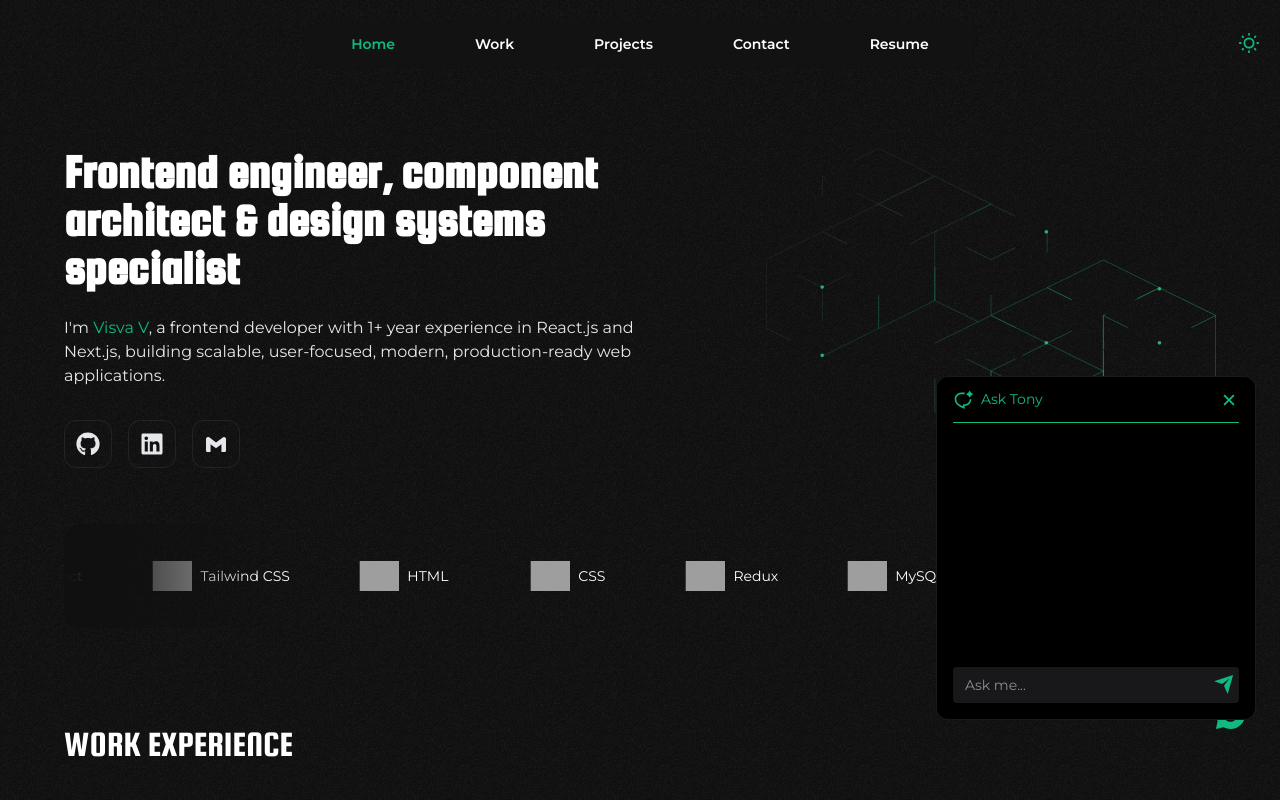
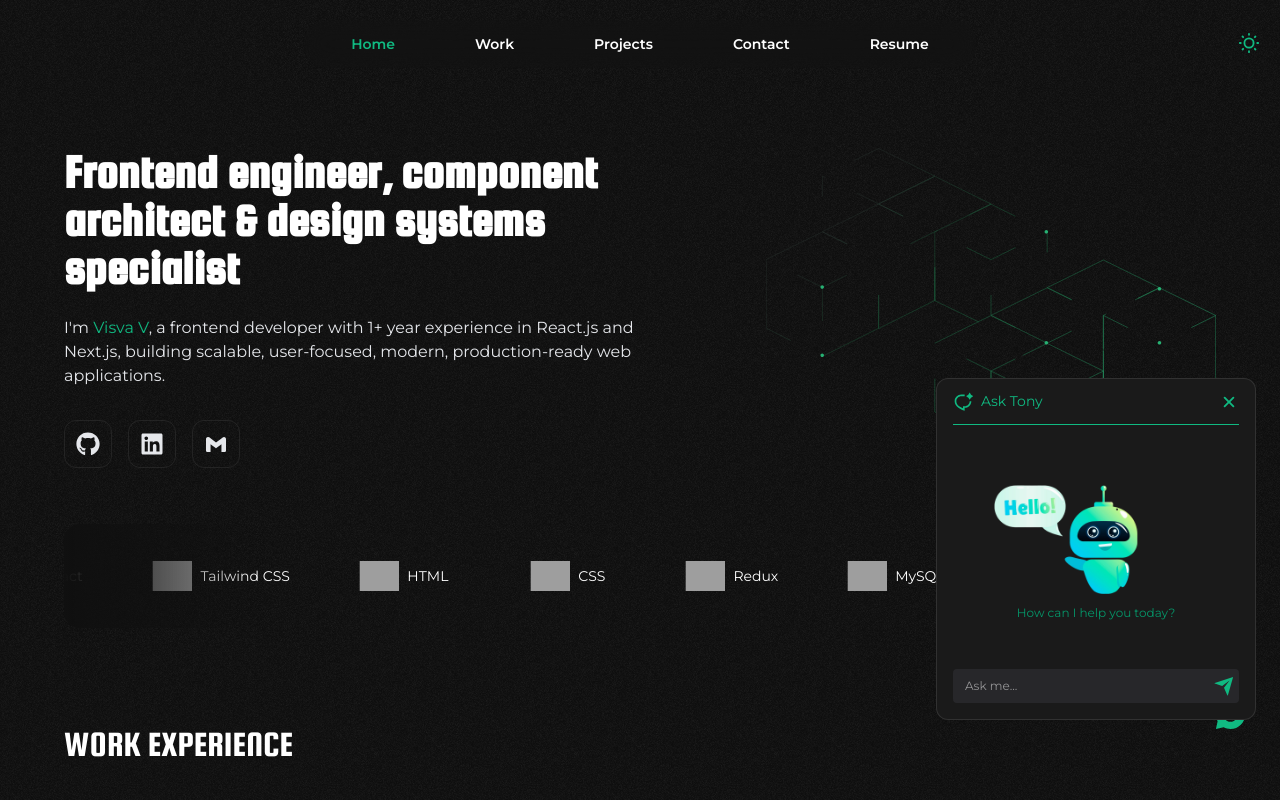
Before and after one commit to code-with-genx-dev/personal-portfolio, a Next.js app: page / in a window 1280 px wide. Both pictures are taken after a click on the button 1230 px from the left and 714 px from the top of the page. Shown: the top 800 px of the page. Built offline with nearby package versions, Linux system fonts and the light colour scheme; grey boxes are pictures that could not be loaded.

Commit message:
minor commit

```diff
--- a/src/app/globals.css
+++ b/src/app/globals.css
@@ -21,7 +21,7 @@
   --bg-secondary-blur: rgba(16, 16, 16, 0.95);
 
   /* Job section */
-  --job-bg: rgba(39, 39, 43, 0.4);
+  --job-bg: rgba(68, 68, 68, 0.4);
   --job-border: rgba(48, 48, 48, 0.6);
   --job-text-muted: #9ca3af;
 
@@ -42,7 +42,7 @@
 
   /* Expirence card BG*/
 
-  --exp-care-bg: #1c1f26;
+  --exp-care-bg: #1f1f1f;
 }
 
 /* Light Theme */
@@ -62,7 +62,7 @@
   --bg-secondary-blur: rgba(246, 246, 246, 0.95);
 
   /* Job section */
-  --job-bg: rgba(244, 244, 245, 0.4);
+  --job-bg: rgba(182, 182, 182, 0.4);
   --job-border: rgba(133, 137, 147, 0.6);
   --job-text-muted: #6b7280;
 
@@ -82,7 +82,7 @@
   --btn-outline-hover-border: #969697;
 
   /* Expirence card BG*/
-  --exp-care-bg: #f5f5f5;
+  --exp-care-bg: #d5d5d5;
 }
 
 @theme inline {
@@ -207,13 +207,9 @@ body::-webkit-scrollbar {
 }
 
 .fade-left {
-  background: linear-gradient(to right,
-      var(--bg-primary) 0%,
-      transparent 100%);
+  background: linear-gradient(to right, var(--bg-primary) 0%, transparent 100%);
 }
 
 .fade-right {
-  background: linear-gradient(to left,
-      var(--bg-primary) 0%,
-      transparent 100%);
+  background: linear-gradient(to left, var(--bg-primary) 0%, transparent 100%);
 }
--- a/src/components/Chatbot.tsx
+++ b/src/components/Chatbot.tsx
@@ -51,7 +51,7 @@ export default function ChatBot() {
                         initial={{ opacity: 0, y: 40 }}
                         animate={{ opacity: 1, y: 0 }}
                         exit={{ opacity: 0, y: 40 }}
-                        className="fixed bottom-20 right-6 w-80 bg-black border border-white/10 rounded-xl px-4 pb-4 z-1000 no-scrollbar"
+                        className="fixed bottom-20 right-6 w-80 bg-[#1a1a1a] border border-white/10 rounded-xl px-4 pb-4 z-1000 no-scrollbar"
                     >
                         <div className="flex items-center justify-between py-3">
                             <div className="flex items-center gap-2 text-[14px]">
@@ -62,14 +62,20 @@ export default function ChatBot() {
                         </div>
                         <hr className="text-accent" />
 
-                        <div className="h-56 overflow-y-auto text-sm text-white space-y-4 mt-2">
-                            {messages.map((msg: any, i: any) => (
+                        <div className="h-56 overflow-y-auto text-sm text-white space-y-4 mt-2 no-scrollbar">
+                            {messages.length === 0 && !loading ?
+                                <div className="flex flex-col items-center justify-center relative">
+                                    <img src="/assets/ai-chat.png" className="h-55 w-55" alt="" />
+                                    <p className="text-[#059669] text-[12px] absolute bottom-8">How can I help you today?</p>
+                                </div>
+                                :
+                                messages.map((msg: any, i: any) => (
                                     <div key={i} className={`flex text-[12px] leading-relaxed ${msg?.role === "user" ? "justify-end" : "text-start"}`}>
                                         <div className={`max-w-[80%] px-2 py-1 rounded-md text-sm ${msg.role === "user" ? "bg-gradient-to-r from-emerald-500 to-teal-500 text-white" : "bg-zinc-800 text-gray-200"}`}>
-                                        <span className=" font-medium text-xs mb-1 opacity-70">
+                                            <span className=" font-medium text-[11px] mb-1 opacity-70">
                                                 {msg?.role === "user" ? "You: " : "Tony: "}
                                             </span>
-                                        <span className={``}>
+                                            <span className={`text-[11px]`}>
                                                 {msg?.text}
                                             </span>
                                         </div>
@@ -80,7 +86,7 @@ export default function ChatBot() {
 
                         <div className="flex gap-2 mt-3 relative">
                             <input
-                                className="flex-1 bg-zinc-900 pl-3 pr-7 py-2 text-sm rounded text-white focus:border-[text-accent] focus:outline-[text-accent]"
+                                className="flex-1 bg-zinc-800 pl-3 pr-7 text-white py-2 text-[12px] rounded  border-none focus:border-[#059669] focus:outline-[#059669]"
                                 value={input}
                                 onChange={(e) => setInput(e.target.value)}
                                 placeholder="Ask me..."
```
Also changed, not shown: public/assets/ai-chat.png (added). Lines whose indentation alone changed are shown as unchanged.
